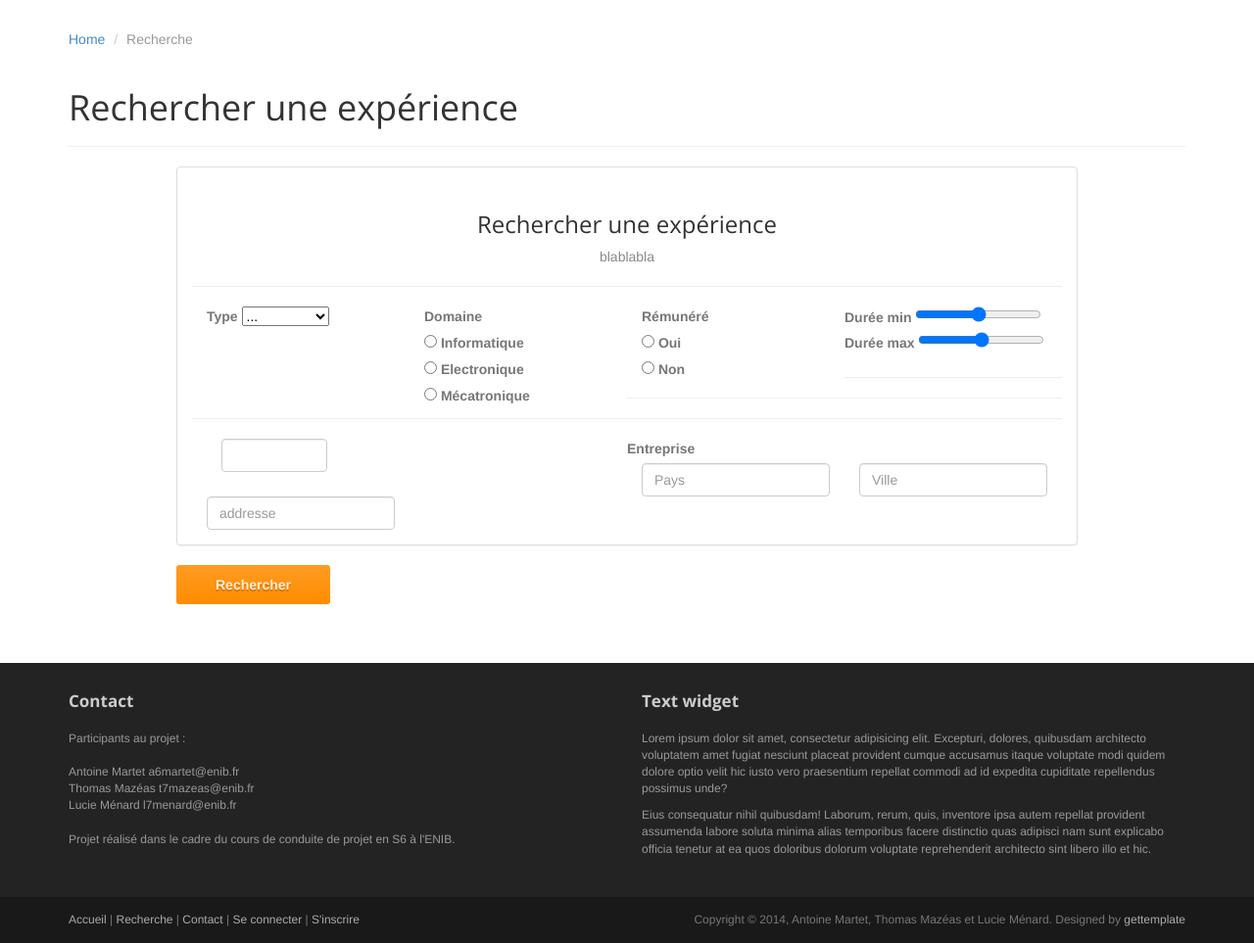
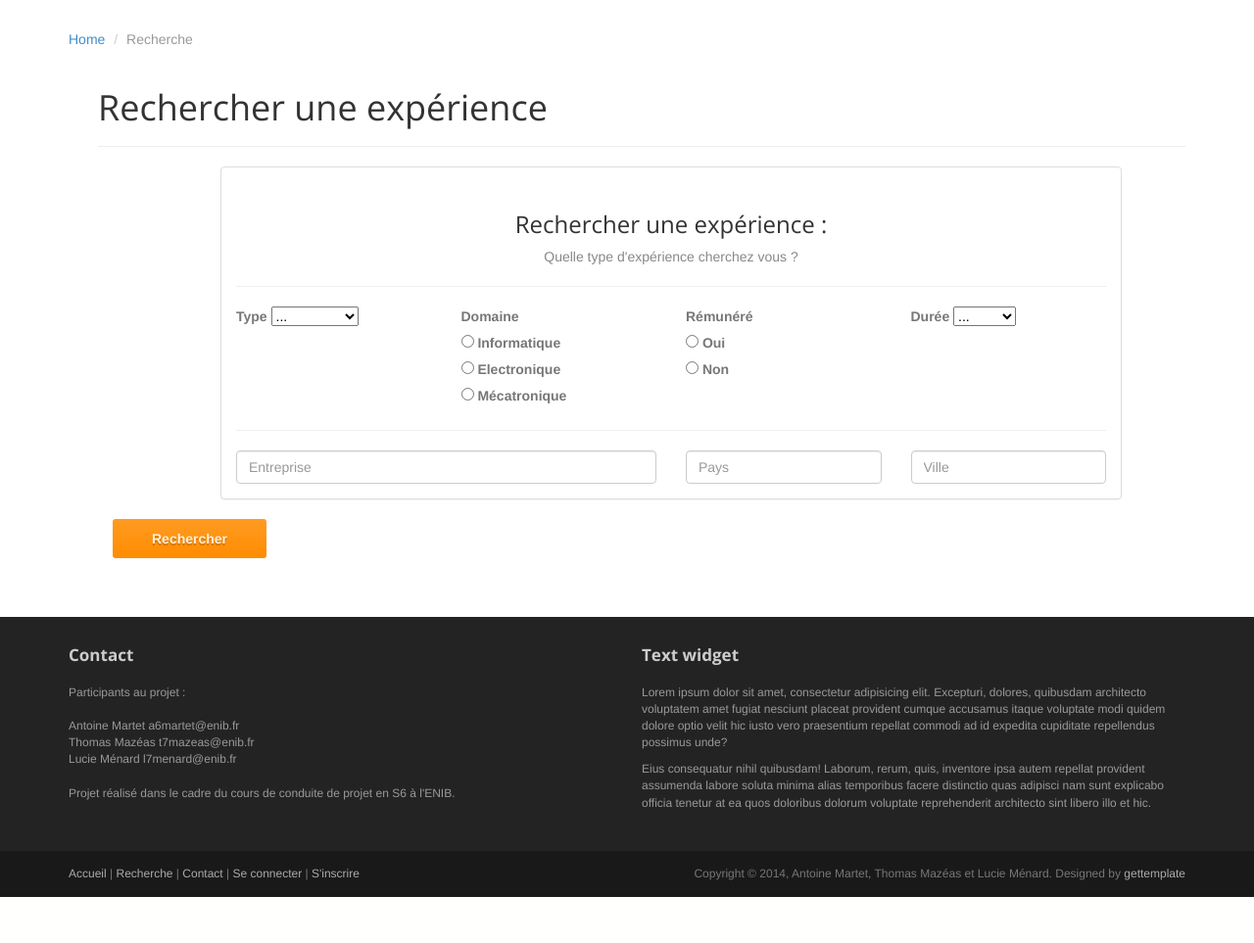
Before and after one commit to LucieMenard/Want-an-ENIntership, a Flask app: page /recherche in a window 1280 px wide. Shown: the part 100-1063 px from the top of the page at 98% size. After the commit the page ends 1016 px from the top, so only its background shows below. Run offline with Flask 2, Linux system fonts and the light colour scheme; some libraries are stand-ins or nearby versions.

Commit message:
Recherche.html formulaire terminé : soumis à la validation des compères !

```diff
--- a/templates/recherche.html
+++ b/templates/recherche.html
@@ -61,7 +61,7 @@
 			<li class="active">Recherche</li>
 		</ol>
 
-		<div class="row">
+		<div class="container">
 
 			<!-- Article main content -->
 			<article class="col-xs-12 maincontent">
@@ -69,15 +69,16 @@
 					<h1 class="page-title">Rechercher une expérience</h1>
 				</header>
 
+				<div class="container">
 					<div class="col-md-10 col-md-offset-1 col-sm-8 col-sm-offset-2">
 						<div class="panel panel-default">
 							<div class="panel-body">
-							<h3 class="thin text-center">Rechercher une expérience</h3>
-							<p class="text-center text-muted">blablabla</p>
+								<h3 class="thin text-center">Rechercher une expérience :</h3>
+								<p class="text-center text-muted">Quelle type d'expérience cherchez vous ?</p>
 								<hr>
 								<!-- Formulaire content -->
 								<form>
-								<div class="form-row">
+									<div class="row mb-3">
 										<!-- Form control content -->
 										<div class="col-md-3 widget">
 											<label for="validationServer04">Type</label>
@@ -125,26 +126,25 @@
 											</div>
 										</div>
 
-									<!-- Range content -->
-									<label for="customRange3">Durée min</label>
-									<input type="range" class="custom-range" min="0" max="24" step="0.5" id="rangeMin">
-
-									<label for="customRange3">Durée max</label>
-									<input type="range" class="custom-range" min="0" max="24" step="0.5" id="rangeMax">
+										<!-- Form control content -->
+										<div class="col-md-3 widget">
+											<label for="validationServer04">Durée</label>
+											<select class="custom-select is-invalid" id="validationServer04">
+												<option>...</option>
+												<option>1 mois</option>
+												<option>3 mois</option>
+												<option>4 mois</option>
+												<option>5 mois</option>
+												<option>6 mois</option>
+											</select>
+										</div>
 									</div>
 									<hr>
-								<hr>
-								<hr>
 									<!-- Entreprise content -->
-								<label for="validationServer01">Entreprise</label>
+									<div class="row mb-3">
 										<div class="col-md-6 widget">
-									<div class="col-md-4 mb-3">
-										<input type="text" class="form-control is-valid" id="validationServer01">
-										<div class="valid-feedback"> </div>
+											<input type="text" class="form-control" placeholder="Entreprise">
 										</div>
-								</div>
-
-								<div class="form-row">
 										<!-- Addresse content -->
 										<div class="form-row col-md-3 widget">
 											<input type="text" class="form-control" placeholder="Pays">
@@ -152,18 +152,14 @@
 										<div class="form-row col-md-3 widget">
 											<input type="text" class="form-control" placeholder="Ville">
 										</div>
-									<div class="form-row col-md-3 widget">
-									 	<input type="text" class="form-control" placeholder="addresse">
 										</div>
 									</div>
-
 								</form>
 							</div>
 						</div>
-					<div class="form-row">
+						<!-- Bouton content -->
 						<button class="btn btn-primary" type="submit">Rechercher</button>
 					</div>
-
 				</div>
 
 			</article>
```
Lines whose indentation alone changed are shown as unchanged.
